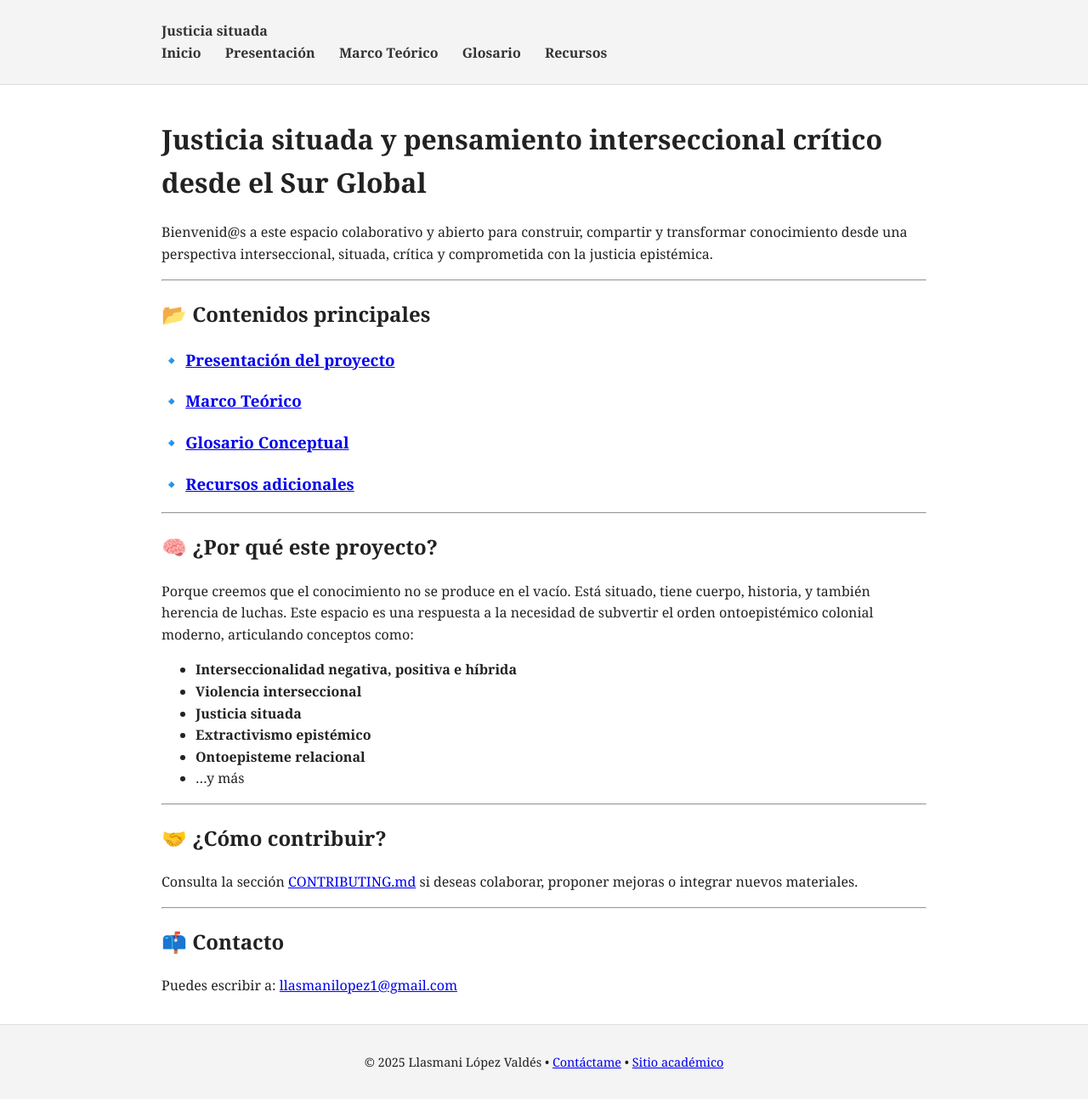
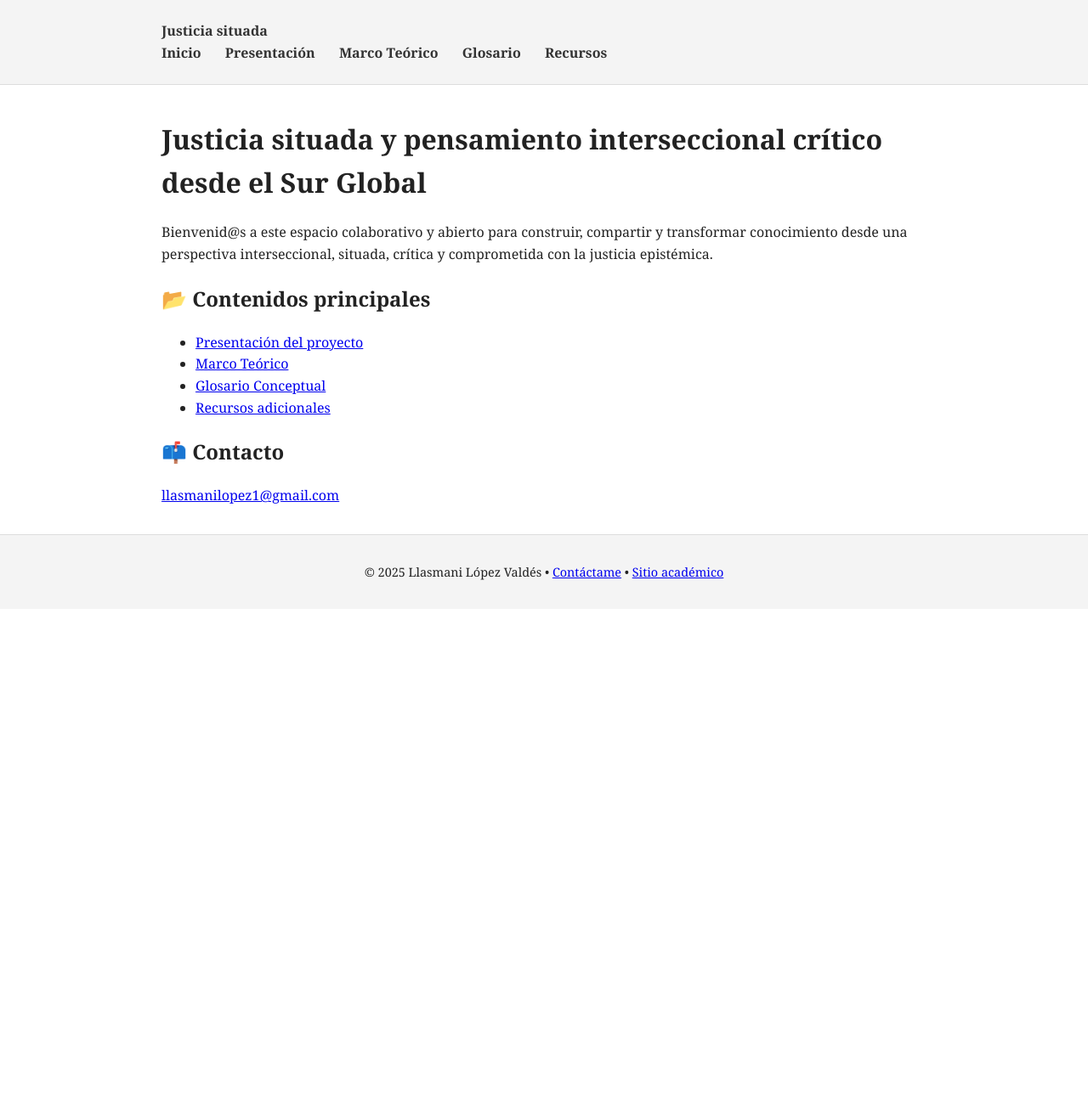
Before and after one commit to llasmani/Justicia-situada, a Jekyll site: the page built from Index.md, in a window 1280 px wide. Shown: the whole page at 85% size. Built offline with Jekyll 4.4.1, drawn with Linux system fonts in a browser that asks for light colours; after the commit the page ends 900 px from its top, so only the background shows below that.

Commit message:
Update Index.md
Cambios hechos

```diff
--- a/Index.md
+++ b/Index.md
@@ -7,39 +7,13 @@ title: Justicia situada
 
 Bienvenid@s a este espacio colaborativo y abierto para construir, compartir y transformar conocimiento desde una perspectiva interseccional, situada, crítica y comprometida con la justicia epistémica.
 
----
-
 ## 📂 Contenidos principales
 
-### 🔹 [Presentación del proyecto](presentacion.md)
-
-### 🔹 [Marco Teórico](marco-teorico/marco-teorico.md)
-
-### 🔹 [Glosario Conceptual](glosario-conceptual/glosario-conceptual.md)
-
-### 🔹 [Recursos adicionales](Recursos/publicaciones.md)
-
----
-
-## 🧠 ¿Por qué este proyecto?
-
-Porque creemos que el conocimiento no se produce en el vacío. Está situado, tiene cuerpo, historia, y también herencia de luchas. Este espacio es una respuesta a la necesidad de subvertir el orden ontoepistémico colonial moderno, articulando conceptos como:
-
-- **Interseccionalidad negativa, positiva e híbrida**
-- **Violencia interseccional**
-- **Justicia situada**
-- **Extractivismo epistémico**
-- **Ontoepisteme relacional**
-- …y más
-
----
-
-## 🤝 ¿Cómo contribuir?
-
-Consulta la sección [CONTRIBUTING.md](CONTRIBUTING.md) si deseas colaborar, proponer mejoras o integrar nuevos materiales.
-
----
+- [Presentación del proyecto](presentacion.md)
+- [Marco Teórico](marco-teorico/marco-teorico.md)
+- [Glosario Conceptual](glosario-conceptual/glosario-conceptual.md)
+- [Recursos adicionales](Recursos/publicaciones.md)
 
 ## 📫 Contacto
 
-Puedes escribir a: [llasmanilopez1@gmail.com](mailto:llasmanilopez1@gmail.com)
+[llasmanilopez1@gmail.com](mailto:llasmanilopez1@gmail.com)
```
